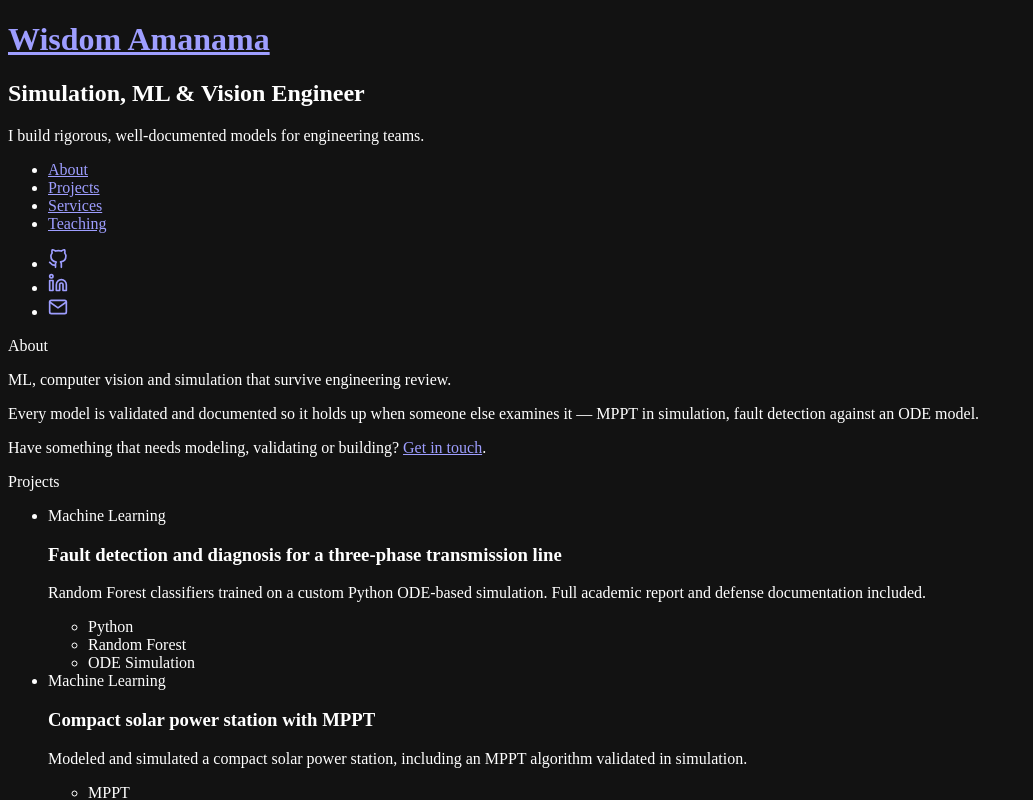
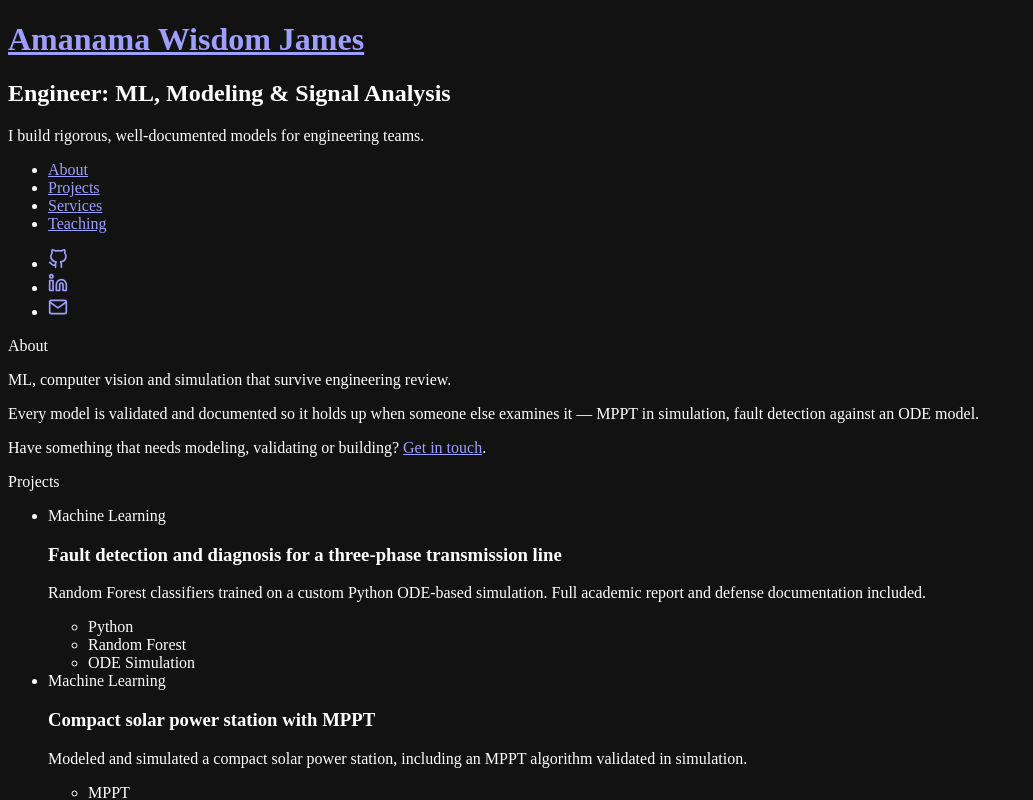
Before and after one commit to BllACK-ai/wisdom_amanama, a React (Vite) app: page / in a window 1280 px wide. Shown: the top 800 px of the page, without its empty margins (0-1033 px from the left). Built offline with nearby package versions, Linux system fonts and the light colour scheme; the HTML template or start-up script is replaced by a standard one.

Commit message:
Update data.ts

```diff
--- a/src/data.ts
+++ b/src/data.ts
@@ -7,9 +7,9 @@ export type Service = { title: string; body: string }
 export const email = 'alazjames@gmail.com'
 
 export const profile = {
-  name: 'Wisdom Amanama',
+  name: 'Amanama Wisdom James',
   email,
-  role: 'Simulation, ML & Vision Engineer',
+  role: 'Engineer: ML, Modeling & Signal Analysis',
   tagline: 'I build rigorous, well-documented models for engineering teams.',
   socials: [
     { label: 'GitHub', href: 'https://github.com/BllACK-ai', icon: GitHub },
```
